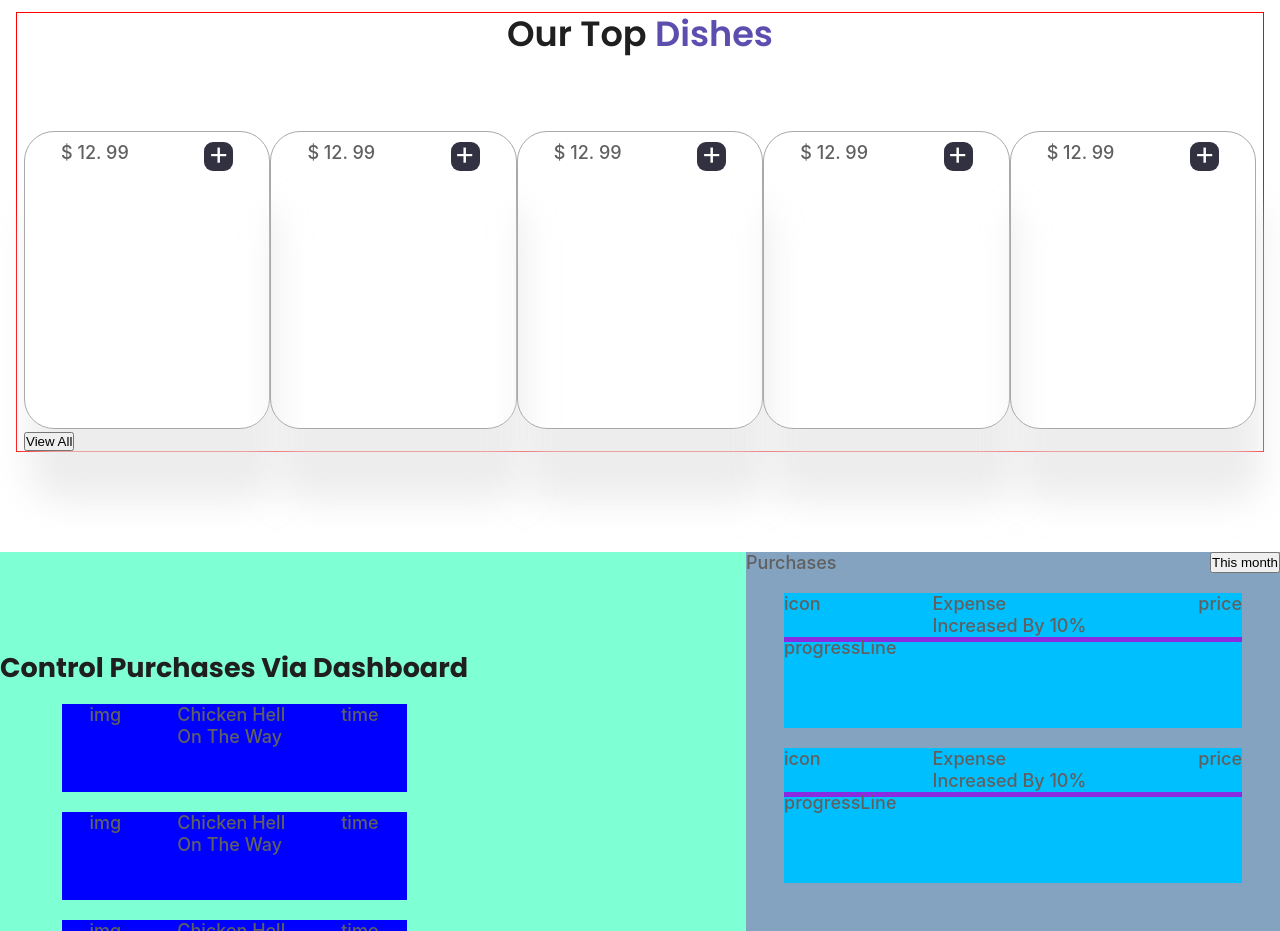
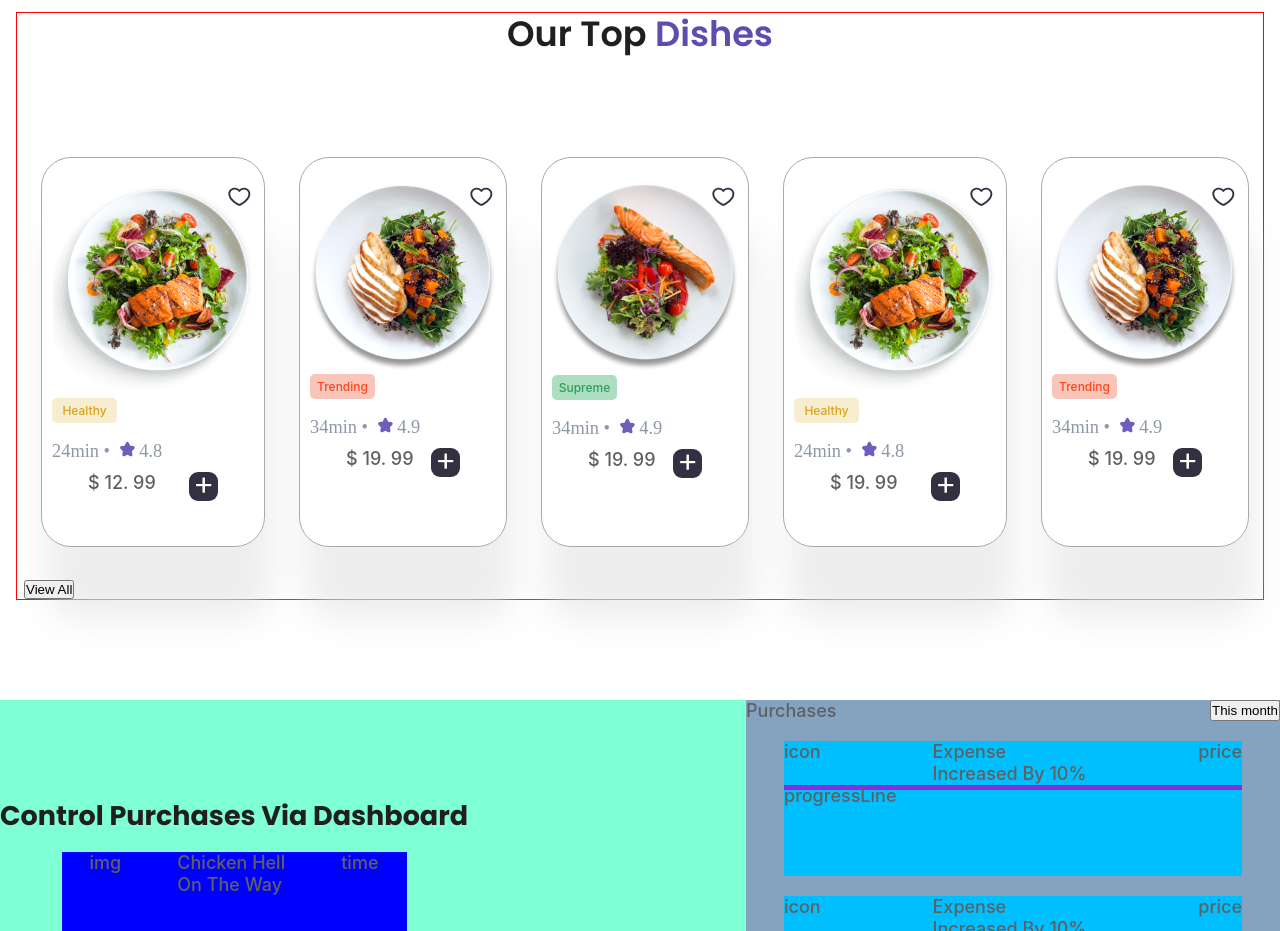
Before and after one commit to kalibria/enjoy_foods, a React app: page / in a window 1280 px wide. Shown: the part 2520-3451 px from the top of the page. Built offline with nearby package versions, Linux system fonts and the light colour scheme.

Commit message:
added like button to the CardDish component

```diff
--- a/src/components/buttons/SmallButton.tsx
+++ b/src/components/buttons/SmallButton.tsx
@@ -3,8 +3,8 @@ import styled from "styled-components";
 
 type SmallButtonProps = {
     children?: ReactNode;
-    backgroundColor: string;
-    borderRadius: string;
+    backgroundColor?: string;
+    borderRadius?: string;
     width?: string;
 } & ButtonHTMLAttributes<HTMLButtonElement>
 
--- a/src/components/card/Card.tsx
+++ b/src/components/card/Card.tsx
@@ -3,20 +3,22 @@ import {ReactNode} from "react";
 
 type CardProps = {
     children: ReactNode
+    height?: string
 }
 
-export const Card = ({children}: CardProps) => {
+export const Card = ({children, height}: CardProps) => {
     return (
-        <StyledCard>
+        <StyledCard height={height}>
             {children}
         </StyledCard>
     )
 }
 
-const StyledCard = styled.div`
+const StyledCard = styled.div<{height?:string}>`
     max-width: 395px;
     width: 100%;
     min-height: 298px;
+    height: ${props => props.height};
     border-radius: 30px;
     border: 1px solid darkgray;
     box-shadow: 6px 72px 35px 0px rgba(229, 229, 229, 0.7);
--- a/src/components/card/Indicator.tsx
+++ b/src/components/card/Indicator.tsx
@@ -7,7 +7,7 @@ type IndicatorProps = {
 
 export const Indicator = ({text}: IndicatorProps) => {
     const bgc = text === 'Healthy' && 'rgba(247, 237, 208, 1)' ||
-        text === 'Supreme' && 'rgba(51, 172, 100, 1)' || 'rgba(247, 197, 186, 1)';
+        text === 'Supreme' && 'rgba(51, 172, 100, 0.4)' || 'rgba(247, 197, 186, 1)';
     const textColor = text === 'Healthy' && 'rgba(218, 163, 26, 1)' || text === 'Supreme' && 'rgba(48, 157, 91, 1)' || 'rgba(251, 71, 29, 1)';
 
     const indicatorStyle = {
--- a/src/layout/mainSections/dishes/CardDish.tsx
+++ b/src/layout/mainSections/dishes/CardDish.tsx
@@ -1,18 +1,42 @@
 import React from 'react';
-import styled from "styled-components";
+import {S} from "./Dishes_Styles"
 import {Card} from "../../../components/card/Card";
 import {PriceSection} from "./PriceSection";
+import {Indicator} from "../../../components/card/Indicator";
+import {CardTitle} from "../../../components/card/CardTitle";
+import {CardRating} from "./CardRating";
+import {SmallButton} from "../../../components/buttons/SmallButton";
 
-export const CardDish = () => {
+type CardDishProps = {
+    img: string
+    indicatorText: 'Healthy' | 'Trending' | 'Supreme'
+    title: string
+    time: number
+    rating: number
+    dollars: number
+    cent: number
+}
+
+export const CardDish = ({img, indicatorText, title, time, rating, dollars, cent}:CardDishProps) => {
     return (
-        <StyledCardDish>
-        {/*// <StyledCardDish img={img1} bckInfoIcon={'rgba(247, 237, 208, 1)'} colorInfoIcon={'rgba(218, 163, 26, 1)'} info={'Healthy'} title={'Chicken Hell'} time={'24min'} rating={'4.8'}>*/}
-            <PriceSection dollars={12} cent={99}/>
-        </StyledCardDish>
+        <S.CardDish>
+            <Card height={'390px'}>
+                <S.CardWrapper>
+                    <SmallButton backgroundColor={'transparent'}>
+                        <svg width="23" height="19" viewBox="0 0 23 19" fill="none" xmlns="http://www.w3.org/2000/svg">
+                            <path fill-rule="evenodd" clip-rule="evenodd"
+                                  d="M0.363281 6.66277C0.363281 3.27527 3.33513 0.666992 6.82344 0.666992C8.62159 0.666992 10.2039 1.51012 11.3393 2.60107C12.4747 1.51012 14.057 0.666992 15.8551 0.666992C19.3434 0.666992 22.3153 3.27527 22.3153 6.66277C22.3153 8.98325 21.3257 11.0239 19.9547 12.7488C18.5861 14.4707 16.7959 15.9322 15.0818 17.1197C14.427 17.5732 13.7647 17.9917 13.1585 18.3004C12.5893 18.5903 11.9348 18.8558 11.3393 18.8558C10.7438 18.8558 10.0893 18.5903 9.52007 18.3004C8.91388 17.9917 8.25153 17.5732 7.59682 17.1197C5.88271 15.9322 4.09245 14.4707 2.72384 12.7488C1.35285 11.0239 0.363281 8.98325 0.363281 6.66277ZM6.82344 2.54859C4.21523 2.54859 2.24488 4.4667 2.24488 6.66277C2.24488 8.42332 2.99224 10.0625 4.19684 11.578C5.40382 13.0966 7.02782 14.4365 8.66835 15.573C9.28912 16.003 9.87382 16.369 10.374 16.6237C10.9111 16.8972 11.2222 16.9742 11.3393 16.9742C11.4564 16.9742 11.7675 16.8972 12.3046 16.6237C12.8048 16.369 13.3895 16.003 14.0102 15.573C15.6508 14.4365 17.2748 13.0966 18.4817 11.578C19.6863 10.0625 20.4337 8.42332 20.4337 6.66277C20.4337 4.4667 18.4633 2.54859 15.8551 2.54859C14.3572 2.54859 12.9585 3.44351 12.0851 4.57937C11.907 4.81098 11.6314 4.94671 11.3393 4.94671C11.0471 4.94671 10.7715 4.81098 10.5935 4.57937C9.72011 3.44351 8.32139 2.54859 6.82344 2.54859Z"
+                                  fill="#323142"/>
+                        </svg>
+                    </SmallButton>
+                    <img src={img} alt={'food platter'}/>
+                    <Indicator text={indicatorText}/>
+                    <CardTitle title={title}/>
+                    <CardRating time={time} rating={rating}/>
+                    <PriceSection dollars={dollars} cent={cent}/>
+                </S.CardWrapper>
+            </Card>
+        </S.CardDish>
 
     );
 };
-
-const StyledCardDish = styled(Card)`
-   padding: 26px 17px 30px 17px;
-`
--- a/src/layout/mainSections/dishes/Dishes.tsx
+++ b/src/layout/mainSections/dishes/Dishes.tsx
@@ -3,6 +3,11 @@ import {CardDish} from "./CardDish";
 import styled from "styled-components";
 import {Container} from "../../../components/container/Container";
 import {Title} from "../../../components/title/Title";
+import img1 from "../../../assets/images/dishes/Food Image1.png";
+import img2 from "../../../assets/images/dishes/Food Image2.png";
+import img3 from "../../../assets/images/dishes/Food Image3.png";
+import img4 from "../../../assets/images/dishes/Food Image4.png";
+import img5 from "../../../assets/images/dishes/Food Image5.png";
 
 export const Dishes = () => {
     return (
@@ -10,11 +15,11 @@ export const Dishes = () => {
             <Container>
                 <Title text={'Our Top'} highlightedText={'Dishes'}/>
                 <CardsWrapper>
-                    <CardDish/>
-                    <CardDish/>
-                    <CardDish/>
-                    <CardDish/>
-                    <CardDish/>
+                    <CardDish title={'Chicken Hell'} time={24} img={img1} rating={4.8} cent={99} dollars={12} indicatorText={'Healthy'}/>
+                    <CardDish title={'Swe Dish'} img={img2} rating={4.9} time={34} cent={99} dollars={19} indicatorText={"Trending"}/>
+                    <CardDish title={'Swe Dish'} img={img3} rating={4.9} time={34} cent={99} dollars={19} indicatorText={'Supreme'}/>
+                    <CardDish title={'Chicken Hell'} time={24} img={img4} rating={4.8} cent={99} dollars={19} indicatorText={'Healthy'}/>
+                    <CardDish title={'Swe Dish'} img={img5} time={34} cent={99} dollars={19} indicatorText={'Trending'} rating={4.9}/>
                 </CardsWrapper>
                 <button>View All</button>
             </Container>
--- /dev/null
+++ b/src/layout/mainSections/dishes/Dishes_Styles.ts
@@ -0,0 +1,20 @@
+import styled from "styled-components";
+
+const CardDish = styled.div`
+   padding: 26px 17px 30px 17px;
+`
+
+const CardWrapper = styled.div`
+    padding: 26px 10px;
+    position: relative;
+
+    & button:first-child {
+        position: absolute;
+        right: 10px;
+    }
+`
+
+export const S = {
+    CardDish,
+    CardWrapper
+}
```
Also changed, not shown: src/assets/images/Icon/like.svg (added).
